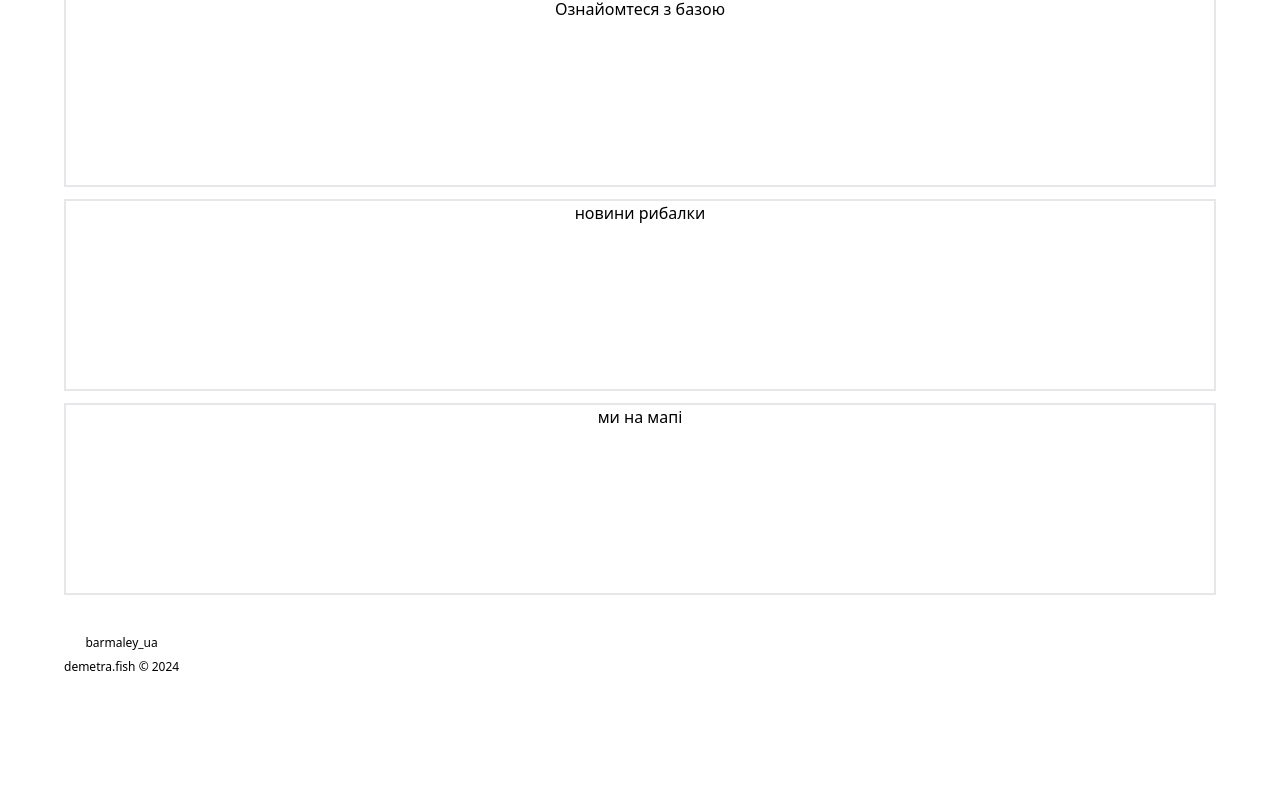
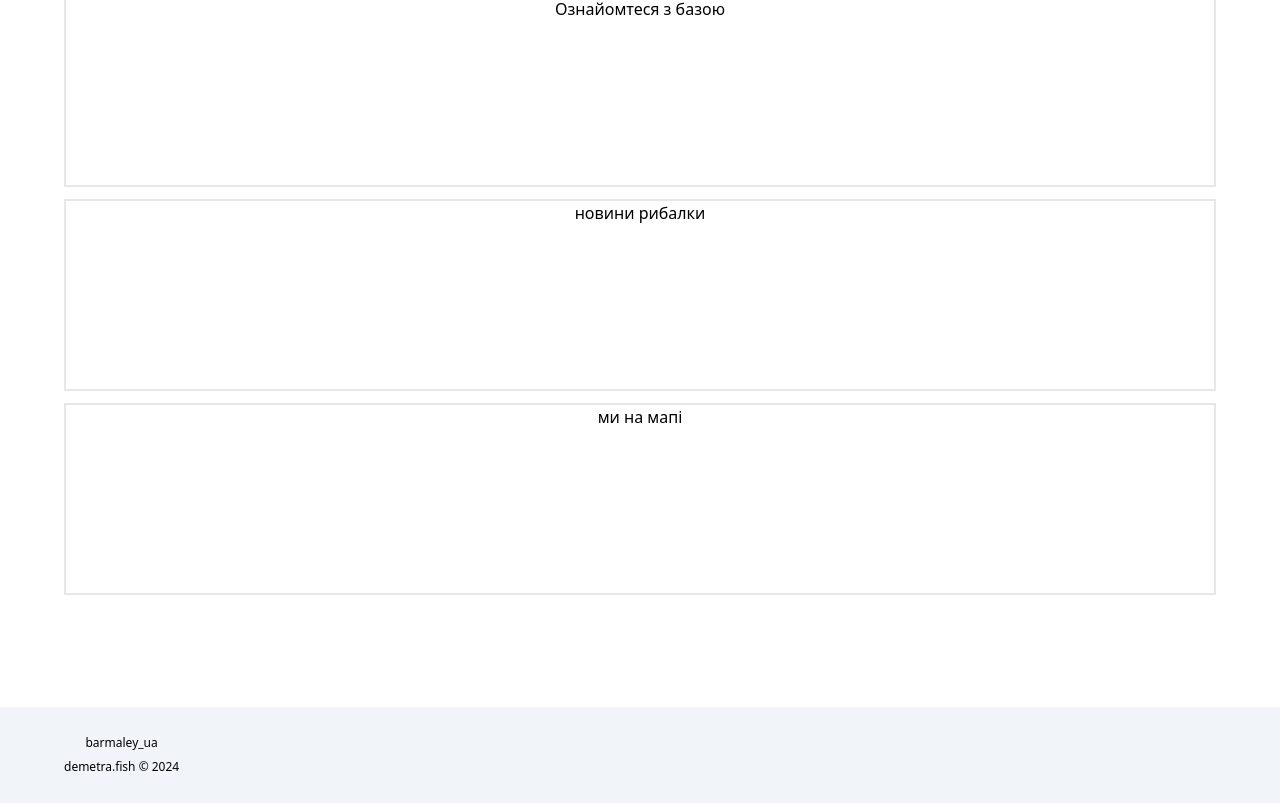
Before and after one commit to barmaleyProgrammer/demetra, a React (Create React App) app: page / in a window 1280 px wide. Shown: the part 527-1330 px from the top of the page. Before the commit the page ends 1230 px from the top, so only its background shows below. Built offline with nearby package versions, Linux system fonts and the light colour scheme.

Commit message:
3nd commit index.css

```diff
--- a/src/index.css
+++ b/src/index.css
@@ -14,6 +14,18 @@
   box-shadow: 0 1px 3px 0 rgba(44, 44, 44, 0.25);
 }
 
+.app > main {
+  grid-area: main;
+  /*padding: 20px 0;*/
+}
+.app > footer {
+  margin-top: 100px;
+  grid-area: footer;
+  background: #F1F5F9;
+  display: flex;
+  justify-content: space-between;
+}
+
 /*body {*/
 /*  margin: 0;*/
 /*  font-family: -apple-system, BlinkMacSystemFont, 'Segoe UI', 'Roboto', 'Oxygen',*/
```
